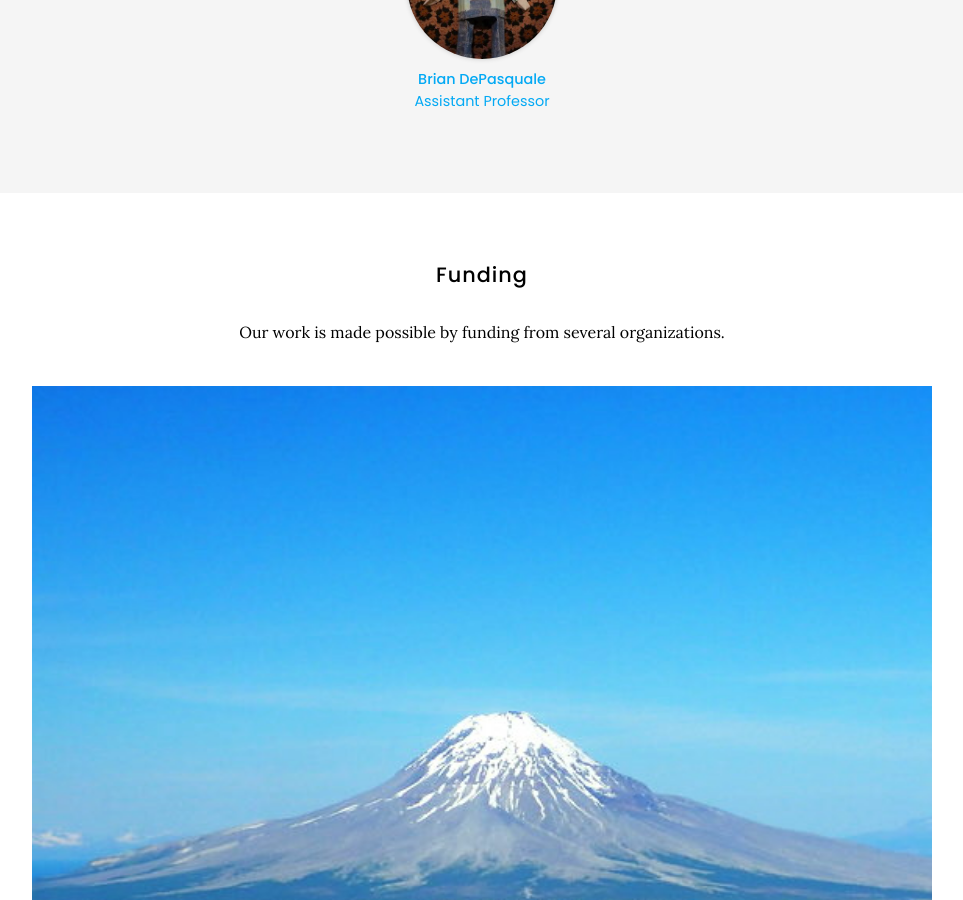
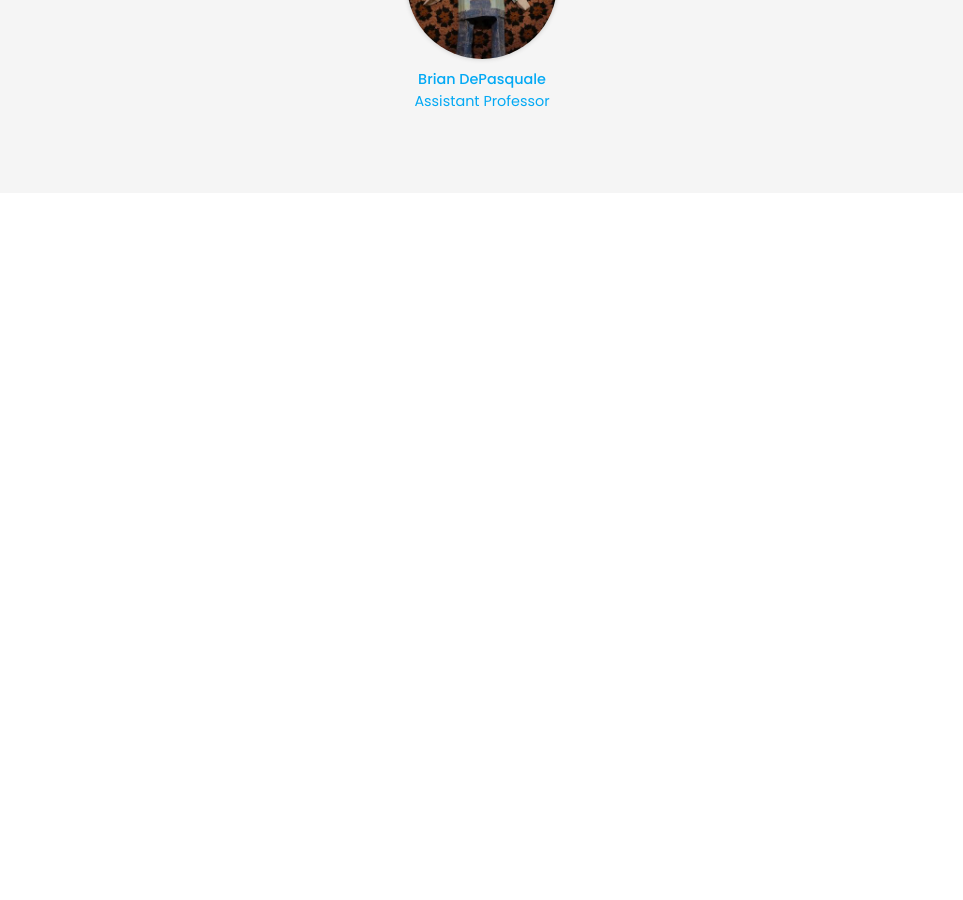
Before and after one commit to GrantMcConachie/depasquale-lab.github.io, a Jekyll site: the page built from team/index.md, in a window 1280 px wide and 900 px high, scrolled down 550 px. Shown: the whole window, without its empty margins (158-1121 px from the left). Built offline with Jekyll 4.4.1, drawn with Linux system fonts in a browser that asks for light colours; nearby versions of some CDN libraries; after the commit the page ends 963 px from its top, so only the background shows below that.

Commit message:
Update index.md
Comment test

```diff
--- a/team/index.md
+++ b/team/index.md
@@ -21,7 +21,7 @@ I will begin advising trainees in Janurary 2023. If you are interested in conduc
 
 {% include section.html %}
 
-## Funding
+<!--- ## Funding
 
 Our work is made possible by funding from several organizations.
 {:.center}
@@ -35,3 +35,4 @@ Our work is made possible by funding from several organizations.
   tooltip1="Cool Foundation"
 
 %}
+-->
```
